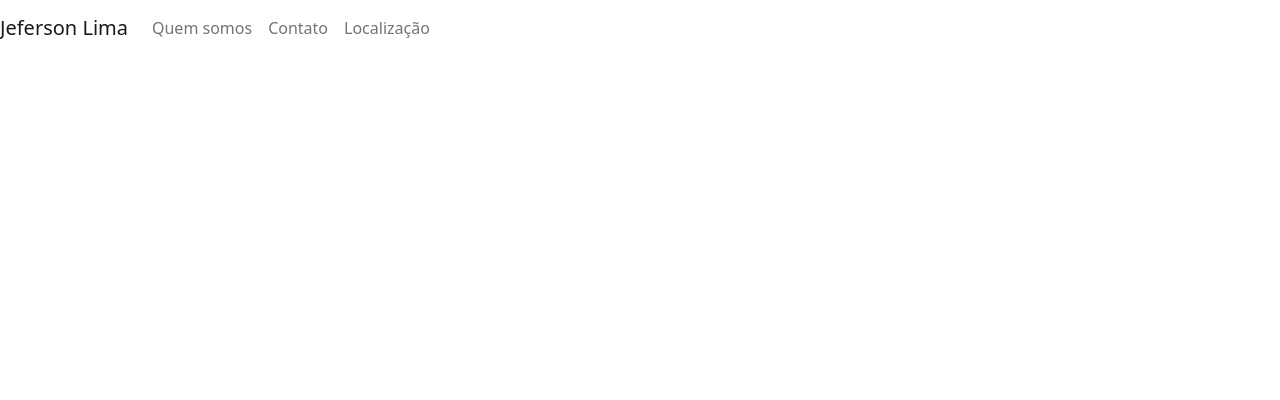
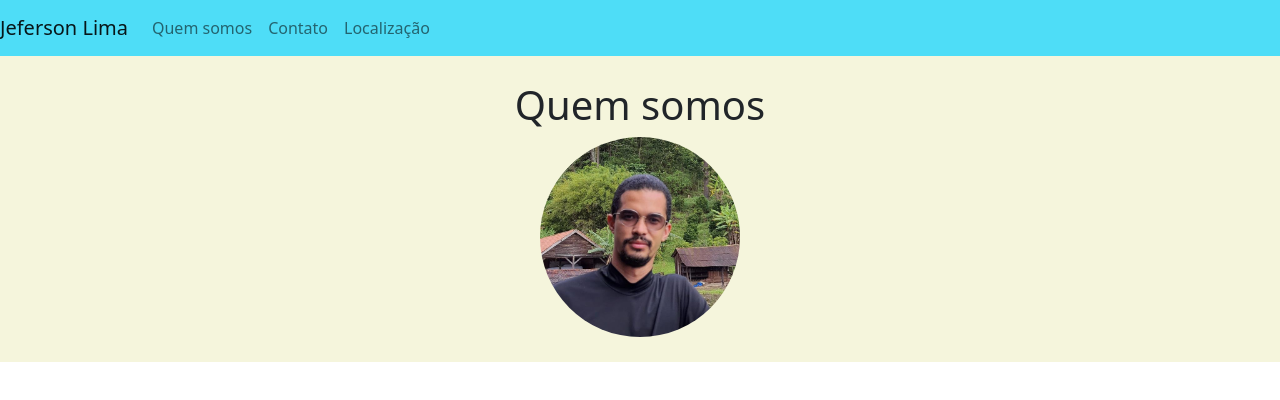
Before and after one commit to jefersonslima/bootstrap, a plain HTML site: page index.html in a window 1280 px wide. Drawn offline with Linux system fonts and the light colour scheme.

Commit message:
adição de imagens

```diff
--- a/css/style.css
+++ b/css/style.css
@@ -0,0 +1,10 @@
+.navbar{
+    background-color: rgb(78, 221, 247);
+
+}
+
+.quemsomos{
+    background-color: beige;
+    padding-top: 25px;
+    padding-bottom: 25px;
+}
--- a/index.html
+++ b/index.html
@@ -13,7 +13,7 @@
             <div class="collapse navbar-collapse">
                 <ul class="navbar-nav">
                     <li class="nav-item">
-                        <a class="nav-link" href="#">Quem somos</a>
+                        <a class="nav-link" href="#quemsomos">Quem somos</a>
                     </li>
                     <li class="nav-item">
                         <a class="nav-link" href="#">Contato</a>
@@ -24,5 +24,13 @@
                 </ul>
             </div>
         </nav>
+
+        <section id="quemsomos">
+            <div class="container-fluid quemsomos text-center margin">
+                <h1>Quem somos</h1>
+                <img src="img/Sem título.png" class="rounded-circle" width="200" height="200">
+            </div>
+
+        </section>
     </body>
 </html>
```
Also changed, not shown: img/Sem título.png (added).
